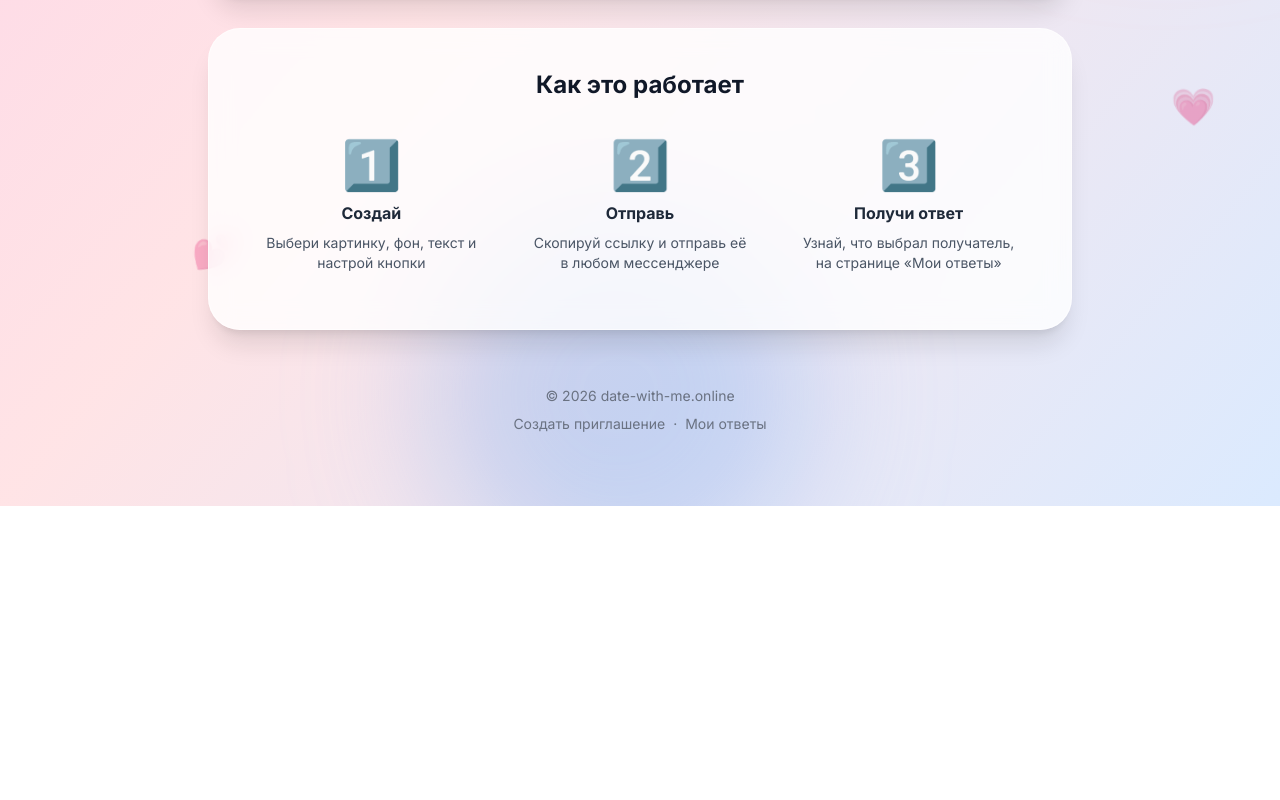
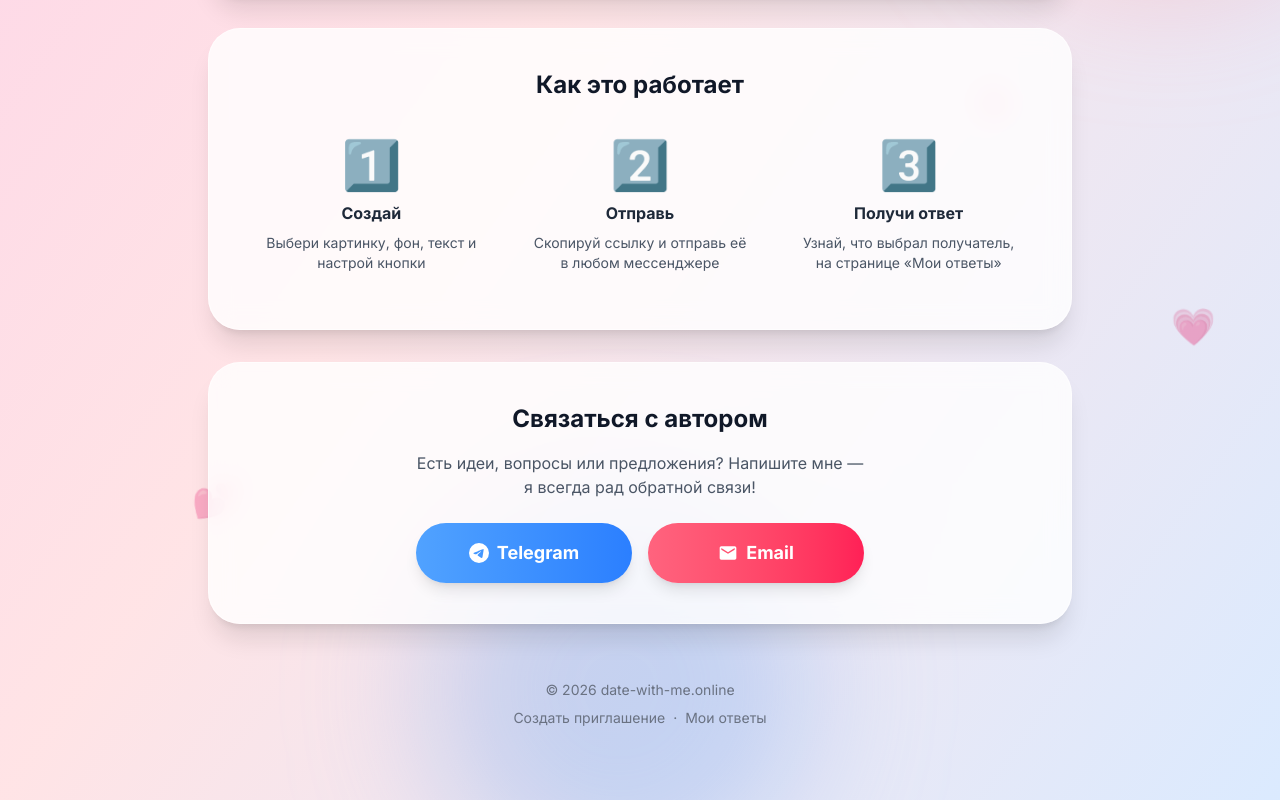
Before and after one commit to Uncle-Lein/onlyteplo, a Next.js app: page / in a window 1280 px wide. Shown: the part 1004-1804 px from the top of the page. Before the commit the page ends 1510 px from the top, so only its background shows below. Built offline with nearby package versions, Linux system fonts and the light colour scheme.

Commit message:
поддержка

```diff
--- a/src/app/page.tsx
+++ b/src/app/page.tsx
@@ -96,6 +96,36 @@ export default function LandingPage() {
           </div>
         </div>
 
+        {/* Блок "Связаться с автором" */}
+        <div className="bg-white/80 backdrop-blur-md rounded-[2rem] shadow-xl p-8 md:p-10 border border-white/60 mb-8">
+          <h2 className="text-2xl font-bold text-gray-900 mb-4 text-center">Связаться с автором</h2>
+          <p className="text-gray-600 text-center mb-6 max-w-md mx-auto">
+            Есть идеи, вопросы или предложения? Напишите мне — я всегда рад обратной связи!
+          </p>
+          <div className="flex flex-col sm:flex-row gap-4 justify-center max-w-md mx-auto">
+            <a
+              href="https://t.me/Arsenii3370"
+              target="_blank"
+              rel="noopener noreferrer"
+              className="flex-1 flex items-center justify-center gap-2 bg-gradient-to-r from-blue-400 to-blue-500 hover:from-blue-500 hover:to-blue-600 text-white font-bold py-4 px-6 rounded-full transition-all duration-300 shadow-lg hover:shadow-xl transform hover:-translate-y-1 text-lg"
+            >
+              <svg className="w-5 h-5" fill="currentColor" viewBox="0 0 24 24">
+                <path d="M11.944 0A12 12 0 0 0 0 12a12 12 0 0 0 12 12 12 12 0 0 0 12-12A12 12 0 0 0 12 0a12 12 0 0 0-.056 0zm4.962 7.224c.1-.002.321.023.465.14a.506.506 0 0 1 .171.325c.016.093.036.306.02.472-.18 1.898-.962 6.502-1.36 8.627-.168.9-.499 1.201-.82 1.23-.696.065-1.225-.46-1.9-.902-1.056-.693-1.653-1.124-2.678-1.8-1.185-.78-.417-1.21.26-1.91.178-.184 3.266-2.992 3.326-3.25.007-.03.014-.14-.052-.198-.066-.058-.162-.038-.232-.022-.1.022-1.69 1.07-4.77 3.15-.45.31-.86.46-1.22.45-.4-.01-1.17-.23-1.74-.41-.7-.23-1.26-.35-1.21-.74.02-.2.3-.4.84-.61 3.28-1.43 5.47-2.37 6.56-2.83 3.12-1.3 3.77-1.53 4.19-1.53z"/>
+              </svg>
+              Telegram
+            </a>
+            <a
+              href="mailto:arsenijm518@gmail.com"
+              className="flex-1 flex items-center justify-center gap-2 bg-gradient-to-r from-rose-400 to-rose-500 hover:from-rose-500 hover:to-rose-600 text-white font-bold py-4 px-6 rounded-full transition-all duration-300 shadow-lg hover:shadow-xl transform hover:-translate-y-1 text-lg"
+            >
+              <svg className="w-5 h-5" fill="currentColor" viewBox="0 0 24 24">
+                <path d="M20 4H4c-1.1 0-1.99.9-1.99 2L2 18c0 1.1.9 2 2 2h16c1.1 0 2-.9 2-2V6c0-1.1-.9-2-2-2zm0 4l-8 5-8-5V6l8 5 8-5v2z"/>
+              </svg>
+              Email
+            </a>
+          </div>
+        </div>
+
         {/* Футер */}
         <div className="text-center text-sm text-gray-500 py-6">
           <p className="mb-2">© 2026 date-with-me.online</p>
```
